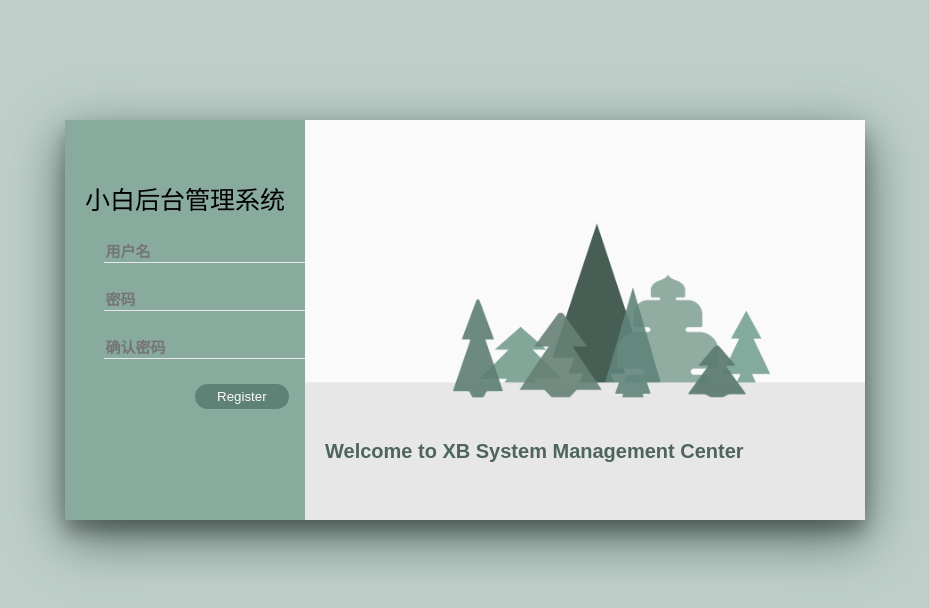
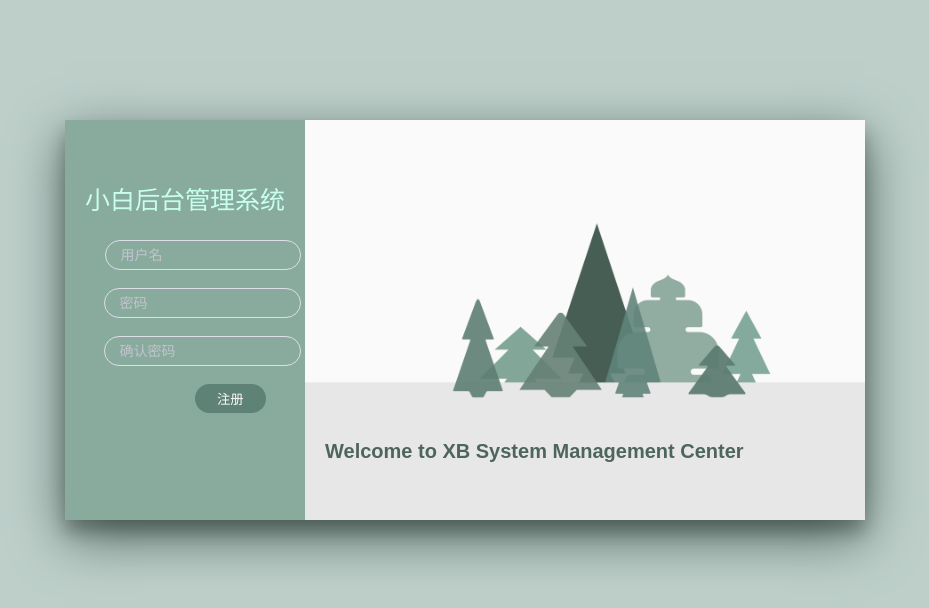
Before and after one commit to lonejoker/rbac-vue, a Vue app: page /#/register in a window 1280 px wide. Shown: the top 608 px of the page, without its empty margins (175-1104 px from the left). Built offline with nearby package versions, Linux system fonts and the light colour scheme; a web font is replaced by a local one.

Commit message:
优化登录注册页面样式

```diff
--- a/src/assets/css/global.css
+++ b/src/assets/css/global.css
@@ -59,3 +59,13 @@ li{
 	margin-right: 8px;
 	margin-bottom: 10px;
 }
+.xblo{
+	justify-content: center;
+	display: flex;
+	font-size: 20px;
+	position: absolute;
+	top: 60px;
+	left: 20px;
+	font-size: 25px;
+	color: #c7ffee;
+}
--- a/src/assets/css/iconfont.css
+++ b/src/assets/css/iconfont.css
@@ -1,8 +1,8 @@
 @font-face {
   font-family: "iconfont"; /* Project id 3258081 */
-  src: url('//at.alicdn.com/t/font_3258081_zyj7l9asnb8.woff2?t=1647591381293') format('woff2'),
-       url('//at.alicdn.com/t/font_3258081_zyj7l9asnb8.woff?t=1647591381293') format('woff'),
-       url('//at.alicdn.com/t/font_3258081_zyj7l9asnb8.ttf?t=1647591381293') format('truetype');
+  src: url('//at.alicdn.com/t/font_3258081_otvnnfipjie.woff2?t=1647605323968') format('woff2'),
+       url('//at.alicdn.com/t/font_3258081_otvnnfipjie.woff?t=1647605323968') format('woff'),
+       url('//at.alicdn.com/t/font_3258081_otvnnfipjie.ttf?t=1647605323968') format('truetype');
 }
 
 .iconfont {
@@ -13,6 +13,22 @@
   -moz-osx-font-smoothing: grayscale;
 }
 
+.icon-yaochi:before {
+  content: "\e6cb";
+}
+
+.icon-key1:before {
+  content: "\e614";
+}
+
+.icon-yuechi1:before {
+  content: "\e6ce";
+}
+
+.icon-key:before {
+  content: "\e683";
+}
+
 .icon-200yonghu_yonghu:before {
   content: "\e63c";
 }
--- a/src/views/login/Login.vue
+++ b/src/views/login/Login.vue
@@ -2,38 +2,32 @@
 	<div class="wrapper">
 		<div class="main">
 			<!-- 整个注册盒子 -->
-			<!-- <div class="manage">小白后台管理系统</div> -->
 			<div class="loginbox">
 				<!-- 左侧的注册盒子 -->
 				<div class="loginbox-in">
-					<div style="
-							justify-content: center;
-							display: flex;
-							font-size: 20px;
-							position: absolute;
-							top: 60px;
-							left: 20px;
-							font-size: 25px;
-						">
-						小白后台管理系统
-					</div>
+					<div class="xblo">小白后台管理系统</div>
+					<el-form :model="loginParam" :rules="rules" ref="loginForm" label-width="0px">
 						<div class="userbox">
-						<span class="iconfont icon-200yonghu_yonghu"></span>
-						<input class="user" id="user" v-model="name" placeholder="用户名" />
+							<span class="iconfont icon-200yonghu_yonghu"  style="margin-right: 6px;"></span>
+							<el-form-item prop="username">
+								<el-input v-model="loginParam.username" placeholder="用户名"></el-input>
+							</el-form-item>
 						</div>
 						<br />
 						<div class="pwdbox">
-						<span class="iconfont icon-yuechi"></span>
-						<input class="pwd" id="password" type="password" v-model="pwd" placeholder="密码" />
+							<span class="iconfont icon-key1"></span>
+							<el-form-item prop="password">
+								<el-input type="password" v-model="loginParam.password" placeholder="密码"></el-input>
+							</el-form-item>
 						</div>
 						<br />
+					</el-form>
 					<div class="log-box">
 						<div class="log-box-text">忘记密码</div>
-						<button type="primary" class="login_btn" @click="login">
-							Login
+						<button type="primary" class="login_btn" @click="submitLoginForm('loginForm')">
+							登录
 						</button>
 					</div>
-
 					<br />
 					<div class="warn">@zybfsyqs</div>
 					<button type="primary" class="register_btn" @click="register">
@@ -66,68 +60,36 @@ export default {
 	props: {},
 	data () {
 		return {
-			name: '',
-			pwd: '',
-			user_list: [
-				{
-					id: '1',
-					username: 'admin',
-					password: '123'
+			loginParam: {},
+			rules: {
+				username: [
+					{ required: true, message: '请输入用户名', trigger: 'blur' },
+					{ min: 2, max: 32, message: '请输入2-20位字符', trigger: 'blur' }
+				],
+				password: [
+					{ required: true, message: '请输入密码', trigger: 'blur' },
+					{ min: 6, max: 32, message: '请输入6-32位字符', trigger: 'blur' }
+				]
 			}
-			]
 		}
 	},
 	watch: {},
 	computed: {},
 	methods: {
 		register () {
-			this.$router.push('Register')
+			this.$router.push('register')
 		},
-
-		// getParams: function () {
-		//         // 取到路由带过来的参数
-		//         var routerParams = this.$route.query.list;
-		//         this.user_list = routerParams;
-		// },
-		login () {
-			var flag = 0
-			//如果是有参数传递
-			if (!this.$route.query.list) {
-				this.user_list.forEach(item => {
-					if (item.username == this.name) {
-						if (item.password == this.pwd) {
-							flag = 1 //用户存在，并且密码正确
-						}
+		submitLoginForm (formName) {
+			this.$refs[formName].validate(valid => {
+				if (valid) {
+					console.log(this.loginParam)
+				} else {
+					this.$message.error('请输入账号和密码')
+					this.loginParam = {}
+					return false
 				}
 			})
-				if (flag == 1) {
-					//可以跳转到主页
-					this.$router.push('index')
-				} else {
-					alert('用户名或密码错误，请重新输入')
-				}
-			} else {
-				// 取到路由带过来的参数
-				var routerParams = this.$route.query.list
-				this.user_list = routerParams
-				this.user_list.forEach(item => {
-					if (item.username == this.name) {
-						if (item.password == this.pwd) {
-							flag = 1 //用户存在，并且密码正确
-						}
-					}
-				})
-				if (flag == 1) {
-					//可以跳转到主页
-					// this.$router.push("Homepage");
-					this.$router.push({
-						path: '"Homepage'
-					})
-				} else {
-					alert('用户名或密码错误，请重新输入')
-				}
-			}
-		}
+		},
 	},
 	created () { },
 	mounted () { }
@@ -144,6 +106,15 @@ export default {
 	height: 100%;
 	width: 100%;
 	background-color: #becfca !important;
+}
+.el-input /deep/ .el-input__inner {
+	width: 95%;
+	background-color: #fff0 !important;
+	border-radius: 50px;
+	height: 30px;
+}
+/deep/ .el-form-item__content {
+	line-height: 0;
 }
 .manage {
 	align-items: center;
@@ -170,13 +141,13 @@ export default {
 .userbox {
 	margin-top: 120px;
 	height: 30px;
-	width: 230px;
+	width: 228px;
 	display: flex;
 	margin-left: 18px;
 }
 .pwdbox {
 	height: 30px;
-	width: 225px;
+	width: 228px;
 	display: flex;
 	margin-left: 18px;
 }
@@ -256,7 +227,7 @@ input:-webkit-autofill::first-line {
 	width: 190px;
 	margin-left: 30px;
 	color: #4e655d;
-	margin-top: -5px;
+	// margin-top: -5px;
 	align-items: center;
 }
 .log-box-text {
@@ -320,7 +291,7 @@ input:-webkit-autofill::first-line {
 	color: #4e655d;
 	margin-right: 5px;
 	// margin-left: -10px;
-	margin-top: 3px;
+	margin-top: 5px;
 }
 
 .icon-key:before {
--- a/src/views/register/Register.vue
+++ b/src/views/register/Register.vue
@@ -5,38 +5,32 @@
 			<div class="loginbox">
 				<!-- 左侧的注册盒子 -->
 				<div class="loginbox-in">
-					<div style="
-							justify-content: center;
-							display: flex;
-							font-size: 20px;
-							position: absolute;
-							top: 60px;
-							left: 20px;
-							font-size: 25px;
-						">
-						小白后台管理系统
-					</div>
+					<div class="xblo">小白后台管理系统</div>
+					<el-form :model="registerParam" :rules="rules" ref="registerForm" label-width="0px">
 						<div class="userbox">
-						<span class="iconfont icon-200yonghu_yonghu"></span>
-						<input class="user" id="user" v-model="name" placeholder="用户名" />
+							<span class="iconfont icon-200yonghu_yonghu" style="margin-right: 6px;"></span>
+							<el-form-item prop="username">
+								<el-input v-model="registerParam.username" placeholder="用户名"></el-input>
+							</el-form-item>
 						</div>
 						<br />
 						<div class="pwdbox">
-						<span class="iconfont icon-yuechi"></span>
-						<input class="pwd" id="password" v-model="pwd" type="password" placeholder="密码" />
+							<span class="iconfont icon-key1"></span>
+							<el-form-item prop="password">
+								<el-input type="password" v-model="registerParam.password" placeholder="密码"></el-input>
+							</el-form-item>
 						</div>
 						<br />
 						<div class="pwdbox">
-						<span class="iconfont icon-yuechi"></span>
-						<input class="pwd" id="re_password" v-model="repwd" type="password" placeholder="确认密码" />
+							<span class="iconfont icon-key1"></span>
+							<el-form-item prop="repassword">
+								<el-input v-model="registerParam.repassword" type="password" placeholder="确认密码"></el-input>
+							</el-form-item>
 						</div>
-
 						<br />
-					<button type="primary" class="register_btn" @click="register">
-						Register
-					</button>
+						</el-form>
+						<button type="primary" class="register_btn" @click="register('registerForm')">注册</button>
 				</div>
-
 				<!-- 右侧的注册盒子 -->
 				<div class="background">
 					<div class="title">
@@ -58,58 +52,37 @@ export default {
 	props: {},
 	data () {
 		return {
-			name: '',
-			pwd: '',
-			repwd: '',
-			user_list: [
-				{
-					username: 'admin',
-					password: '123'
+			registerParam: {},
+			rules: {
+				username: [
+					{ required: true, message: '请输入用户名', trigger: 'blur' },
+					{ min: 2, max: 32, message: '请输入2-20位字符', trigger: 'blur' }
+				],
+				password: [
+					{ required: true, message: '请输入密码', trigger: 'blur' },
+					{ min: 6, max: 32, message: '请输入6-32位字符', trigger: 'blur' }
+				],
+				repassword: [
+					{ required: true, message: '请输入密码', trigger: 'blur' },
+					{ min: 6, max: 32, message: '请输入6-32位字符', trigger: 'blur' }
+				]
 			}
-			]
 		}
 	},
 	watch: {},
 	computed: {},
 	methods: {
-		register () {
-			var flag = 1
-			//如果用户名已存在，则需要换一个用户名
-			this.user_list.forEach(item => {
-				if (item.username == this.name) {
-					alert('用户已存在,请换一个用户名')
-					flag = 0
+		register (formName) {
+			this.$refs[formName].validate(valid => {
+				if (valid) {
+					console.log(this.registerParam)
+				} else {
+					this.$message.error('请输入账号和密码')
+					this.registerParam = {}
+					return false
 				}
 			})
-			//如果用户名不存在，则继续判断
-			if (flag) {
-				//判断两次输入的密码是否一致，如果密码不一致，则需要重新输入
-				if (this.pwd != this.repwd) {
-					alert('两次输入的密码不一致,请重新输入')
-				}
-				//如果密码也一直，则存到用户列表里面
-				else {
-					var item = {}
-					//获取到用户名
-					item.username = this.name
-					//获取到密码
-					item.password = this.pwd
-					//存储到用户列表
-					this.user_list.push(item)
-					alert('注册成功')
-					//    this.user_list.forEach((item) => {
-					//       console.log( item.username);
-					// })
-
-					this.$router.push({
-						path: '/',
-						query: {
-							list: this.user_list
-						}
-					})
-				}
-			}
-		}
+		},
 	},
 	created () { },
 	mounted () { }
@@ -120,6 +93,15 @@ export default {
 	height: 100%;
 	width: 100%;
 	background-color: #becfca !important;
+}
+.el-input /deep/ .el-input__inner {
+	width: 95%;
+	background-color: #fff0 !important;
+	border-radius: 50px;
+	height: 30px;
+}
+/deep/ .el-form-item__content {
+	line-height: 0;
 }
 .loginbox {
 	display: flex;
@@ -138,13 +120,13 @@ export default {
 .userbox {
 	margin-top: 120px;
 	height: 30px;
-	width: 230px;
+	width: 228px;
 	display: flex;
 	margin-left: 18px;
 }
 .pwdbox {
 	height: 30px;
-	width: 225px;
+	width: 228px;
 	display: flex;
 	margin-left: 18px;
 }
@@ -269,7 +251,7 @@ input:-webkit-autofill::first-line {
 	height: 22px;
 	color: #4e655d;
 	margin-right: 5px;
-	margin-top: 3px;
+	margin-top: 5px;
 }
 
 .icon-key:before {
```
Lines whose indentation alone changed are shown as unchanged.
